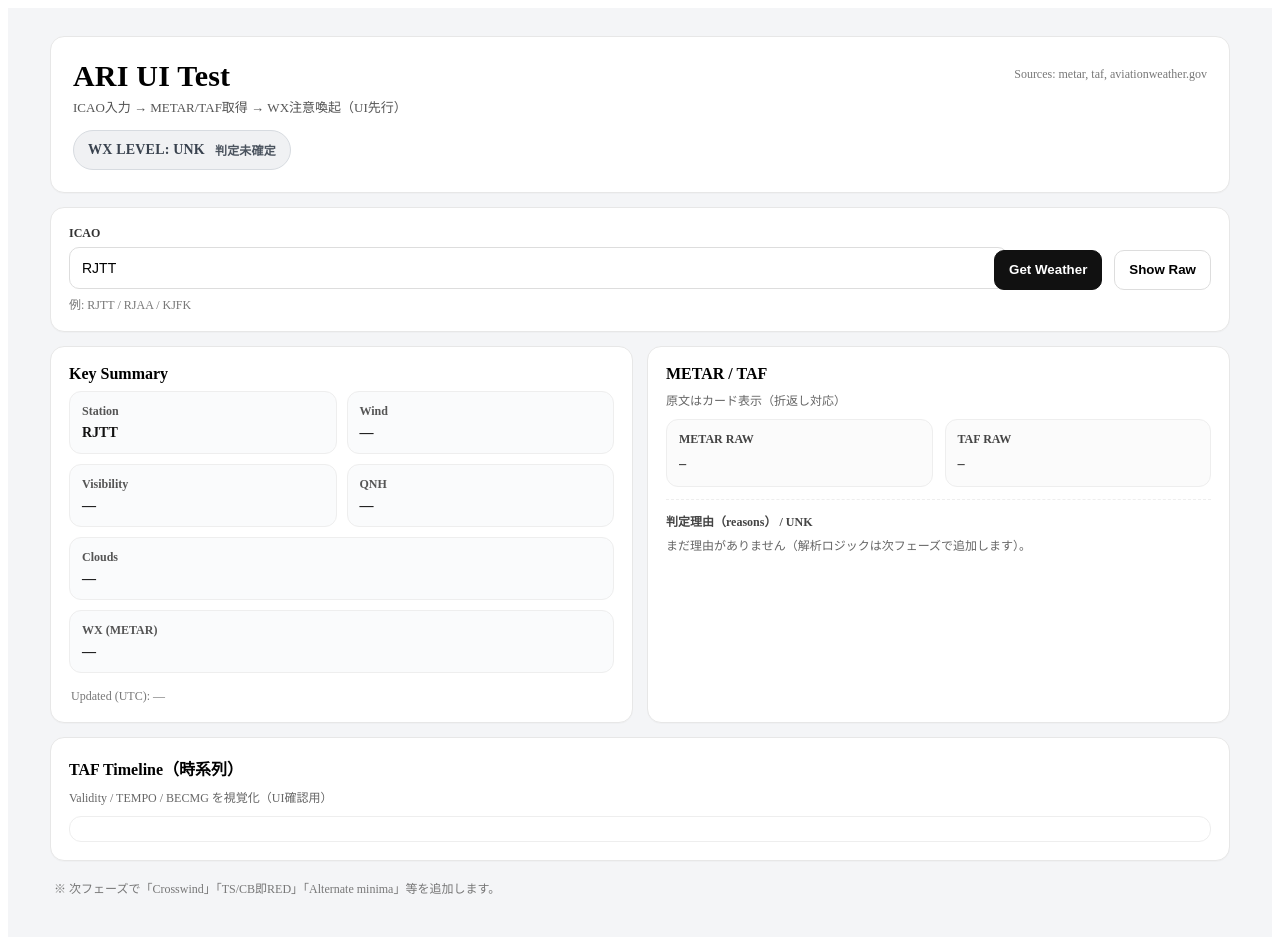
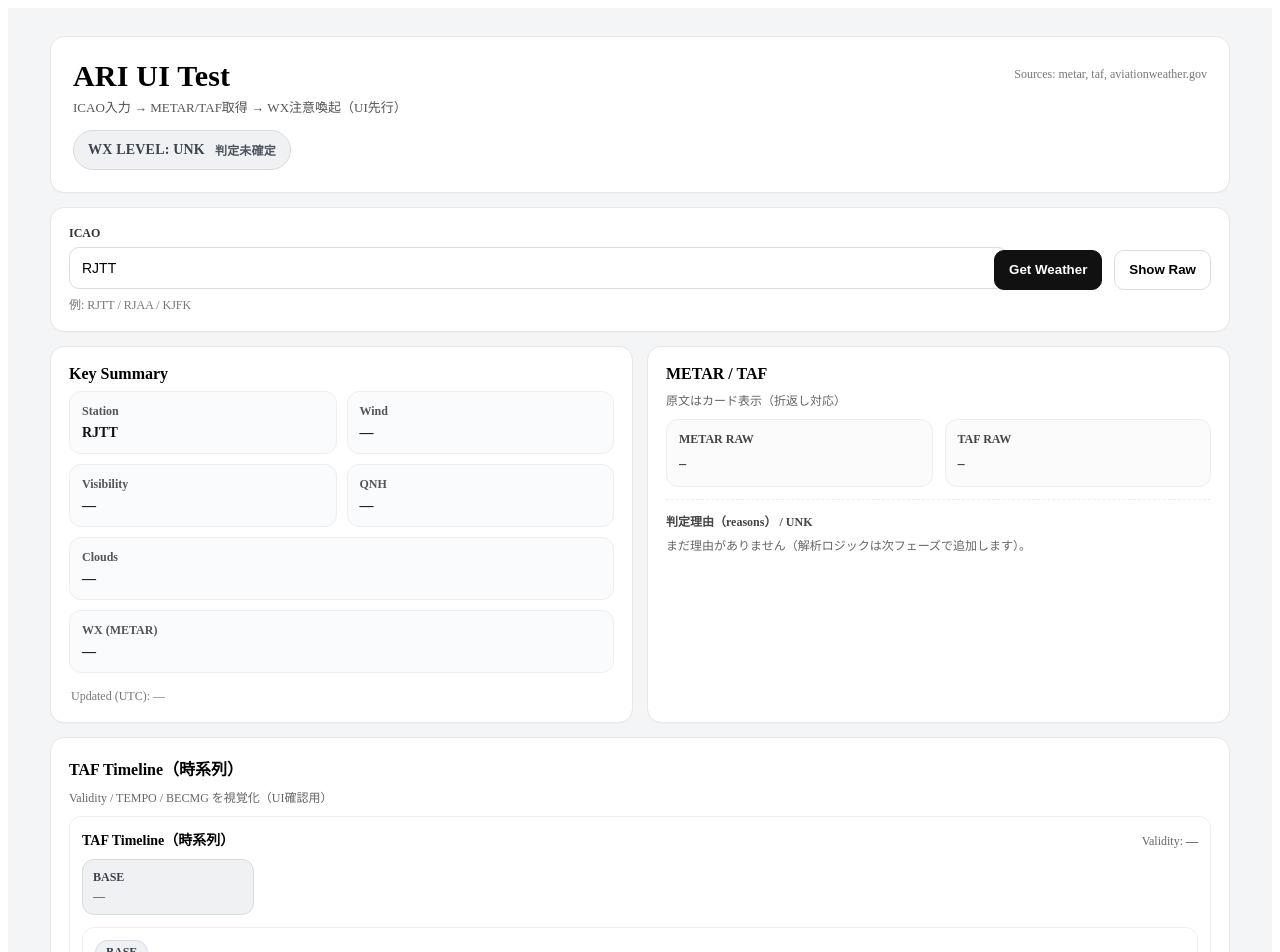
Before and after one commit to ZetecR-cloud/ari-safety-intelligence, a Next.js app: page /ui-test in a window 1280 px wide. Shown: the top 952 px of the page. Built offline with nearby package versions, Linux system fonts and the light colour scheme.

Commit message:
Update TafTimeline.tsx

```diff
--- a/app/components/TafTimeline.tsx
+++ b/app/components/TafTimeline.tsx
@@ -1,77 +1,259 @@
-// app/components/TafTimeline.tsx
 "use client";
 
-type TafBlock = {
-  type: string;
-  from?: string;
-  to?: string;
-  risk?: "GREEN" | "AMBER" | "RED";
-  text?: string;
+import React, { useMemo } from "react";
+
+type Props = {
+  tafRaw?: string;
+  taf?: string;
 };
 
-function riskColor(r?: string) {
-  if (r === "RED") return "#ef4444";
-  if (r === "AMBER") return "#f59e0b";
-  return "#16a34a";
+type Segment = {
+  kind: "BASE" | "FM" | "TEMPO" | "BECMG";
+  from?: string; // 0106
+  to?: string;   // 0109
+  text: string;  // segment raw text
+};
+
+function norm(s: any) {
+  return String(s ?? "").trim().replace(/\s+/g, " ").toUpperCase();
 }
 
-function zToHour(z?: string) {
-  if (!z) return null;
-  return z.slice(8, 10) + "Z";
+function pickTaf(props: Props) {
+  // どっちでも拾えるようにする
+  return norm(props.tafRaw || props.taf || "");
 }
 
-export default function TafTimeline({
-  blocks,
-  nowZ,
-}: {
-  blocks: TafBlock[];
-  nowZ: string;
-}) {
-  if (!blocks?.length) return null;
+// "0106/0212" を拾う
+function parseValidity(taf: string): string | null {
+  const m = taf.match(/\b(\d{4})\/(\d{4})\b/);
+  if (!m) return null;
+  return `${m[1]}Z / ${m[2]}Z`;
+}
+
+// TAFをざっくり分割：FM / TEMPO / BECMG を境に切る（BASEは先頭）
+function splitSegments(taf: string): Segment[] {
+  if (!taf) return [];
+
+  // 先頭の "TAF XXXX " を除去（あってもなくてもOK）
+  const cleaned = taf.replace(/^TAF\s+[A-Z0-9]{4}\s+/i, "");
+
+  // 境界キーワードの前で分割できるように marker を入れる
+  const marked = cleaned.replace(/\s+(FM\d{6}|TEMPO\s+\d{4}\/\d{4}|BECMG\s+\d{4}\/\d{4})/g, "\n$1");
+
+  const parts = marked
+    .split("\n")
+    .map((p) => p.trim())
+    .filter(Boolean);
+
+  const out: Segment[] = [];
+
+  for (let i = 0; i < parts.length; i++) {
+    const p = parts[i];
+
+    // FM010600
+    if (/^FM\d{6}\b/.test(p)) {
+      const fm = p.match(/^FM(\d{6})\b/);
+      out.push({ kind: "FM", from: fm?.[1], text: p });
+      continue;
+    }
+
+    // TEMPO 0106/0109
+    if (/^TEMPO\s+\d{4}\/\d{4}\b/.test(p)) {
+      const mm = p.match(/^TEMPO\s+(\d{4})\/(\d{4})\b/);
+      out.push({ kind: "TEMPO", from: mm?.[1], to: mm?.[2], text: p });
+      continue;
+    }
+
+    // BECMG 0200/0203
+    if (/^BECMG\s+\d{4}\/\d{4}\b/.test(p)) {
+      const mm = p.match(/^BECMG\s+(\d{4})\/(\d{4})\b/);
+      out.push({ kind: "BECMG", from: mm?.[1], to: mm?.[2], text: p });
+      continue;
+    }
+
+    // それ以外は BASE（最初の塊）
+    // もし2つ目以降に来たら BASE扱いで追加（念のため）
+    out.push({ kind: "BASE", text: p });
+  }
+
+  // BASEが複数になった場合はまとめる（先頭のBASEに結合）
+  const baseIdx = out.findIndex((s) => s.kind === "BASE");
+  if (baseIdx >= 0) {
+    const bases = out.filter((s) => s.kind === "BASE");
+    if (bases.length > 1) {
+      const merged = bases.map((b) => b.text).join(" ");
+      const rest = out.filter((s) => s.kind !== "BASE");
+      return [{ kind: "BASE", text: merged }, ...rest];
+    }
+  }
+
+  return out;
+}
+
+function pill(kind: Segment["kind"]) {
+  if (kind === "BASE") return { label: "BASE", cls: "base" };
+  if (kind === "FM") return { label: "FM", cls: "fm" };
+  if (kind === "TEMPO") return { label: "TEMPO", cls: "tempo" };
+  return { label: "BECMG", cls: "becmg" };
+}
+
+function shortWindow(seg: Segment): string {
+  if (seg.kind === "FM" && seg.from) return `from ${seg.from}Z`;
+  if ((seg.kind === "TEMPO" || seg.kind === "BECMG") && seg.from && seg.to) return `${seg.from}Z → ${seg.to}Z`;
+  return "—";
+}
+
+export default function TafTimeline(props: Props) {
+  const taf = useMemo(() => pickTaf(props), [props.tafRaw, props.taf]);
+  const validity = useMemo(() => parseValidity(taf), [taf]);
+  const segments = useMemo(() => splitSegments(taf), [taf]);
+
+  // 何もない時は、原因がわかるようにガイドを出す
+  if (!taf) {
+    return (
+      <div style={{ padding: 12, border: "1px solid #eee", borderRadius: 12 }}>
+        <div style={{ fontWeight: 900, marginBottom: 6 }}>TAF Timeline</div>
+        <div style={{ fontSize: 12, color: "#666" }}>
+          TAFが空です（APIがtafを返していないか、propsが未指定です）。
+        </div>
+      </div>
+    );
+  }
 
   return (
-    <div style={{ marginTop: 16 }}>
-      <div style={{ fontWeight: 900, marginBottom: 6 }}>
-        TAF TIMELINE (UTC)
+    <div className="tt">
+      <div className="top">
+        <div className="h">TAF Timeline（時系列）</div>
+        <div className="sub">
+          Validity: <b>{validity ?? "—"}</b>
+        </div>
       </div>
 
-      <div
-        style={{
-          display: "grid",
-          gridTemplateColumns: `repeat(${blocks.length}, 1fr)`,
-          gap: 6,
-        }}
-      >
-        {blocks.map((b, i) => (
-          <div
-            key={i}
-            style={{
-              border: `2px solid ${riskColor(b.risk)}`,
-              borderRadius: 14,
-              padding: 10,
-              background: "rgba(2,6,23,0.45)",
-            }}
-          >
-            <div
-              style={{
-                fontWeight: 900,
-                color: riskColor(b.risk),
-                fontSize: 13,
-              }}
-            >
-              {b.type}
+      {/* 上段：ざっくり帯 */}
+      <div className="strip">
+        {segments.map((s, idx) => {
+          const p = pill(s.kind);
+          return (
+            <div key={idx} className={`stripItem ${p.cls}`} title={s.text}>
+              <div className="k">{p.label}</div>
+              <div className="w">{shortWindow(s)}</div>
             </div>
+          );
+        })}
+      </div>
 
-            <div style={{ fontSize: 11, opacity: 0.7 }}>
-              {zToHour(b.from)} – {zToHour(b.to)}
+      {/* 下段：詳細カード */}
+      <div className="list">
+        {segments.map((s, idx) => {
+          const p = pill(s.kind);
+          return (
+            <div key={idx} className="seg">
+              <div className={`tag ${p.cls}`}>{p.label}</div>
+              <div className="win">{shortWindow(s)}</div>
+              <div className="txt">{s.text}</div>
             </div>
+          );
+        })}
+      </div>
 
-            <div style={{ marginTop: 6, fontSize: 12 }}>
-              {b.text}
-            </div>
-          </div>
-        ))}
-      </div>
+      <style jsx>{`
+        .tt {
+          width: 100%;
+        }
+        .top {
+          display: flex;
+          justify-content: space-between;
+          align-items: flex-end;
+          gap: 10px;
+          margin-bottom: 10px;
+        }
+        .h {
+          font-size: 14px;
+          font-weight: 900;
+        }
+        .sub {
+          font-size: 12px;
+          color: #666;
+        }
+
+        .strip {
+          display: flex;
+          gap: 8px;
+          flex-wrap: wrap;
+          margin-bottom: 12px;
+        }
+        .stripItem {
+          border: 1px solid #eee;
+          border-radius: 12px;
+          padding: 10px 10px;
+          min-width: 150px;
+          background: #fafbfc;
+        }
+        .stripItem .k {
+          font-weight: 900;
+          font-size: 12px;
+          margin-bottom: 4px;
+        }
+        .stripItem .w {
+          font-size: 12px;
+          color: #333;
+        }
+
+        .list {
+          display: grid;
+          gap: 10px;
+        }
+        .seg {
+          border: 1px solid #eee;
+          border-radius: 12px;
+          padding: 12px;
+          background: #fff;
+        }
+        .tag {
+          display: inline-block;
+          padding: 4px 10px;
+          border-radius: 999px;
+          font-size: 12px;
+          font-weight: 900;
+          border: 1px solid transparent;
+          margin-bottom: 6px;
+        }
+        .win {
+          font-size: 12px;
+          color: #666;
+          margin-bottom: 8px;
+        }
+        .txt {
+          font-family: ui-monospace, SFMono-Regular, Menlo, Monaco, Consolas, "Liberation Mono", "Courier New", monospace;
+          font-size: 12px;
+          white-space: pre-wrap;
+          word-break: break-word;
+          line-height: 1.55;
+          color: #111;
+        }
+
+        /* 色（控えめ） */
+        .base {
+          background: #f0f1f3;
+          border-color: #d7dbe0;
+          color: #39424e;
+        }
+        .tempo {
+          background: #fff4e6;
+          border-color: #ffd5a6;
+          color: #8a4b00;
+        }
+        .becmg {
+          background: #e9f7ee;
+          border-color: #bfe7cd;
+          color: #1b6b3a;
+        }
+        .fm {
+          background: #e8f1ff;
+          border-color: #bcd7ff;
+          color: #0d3b8c;
+        }
+      `}</style>
     </div>
   );
 }
```
